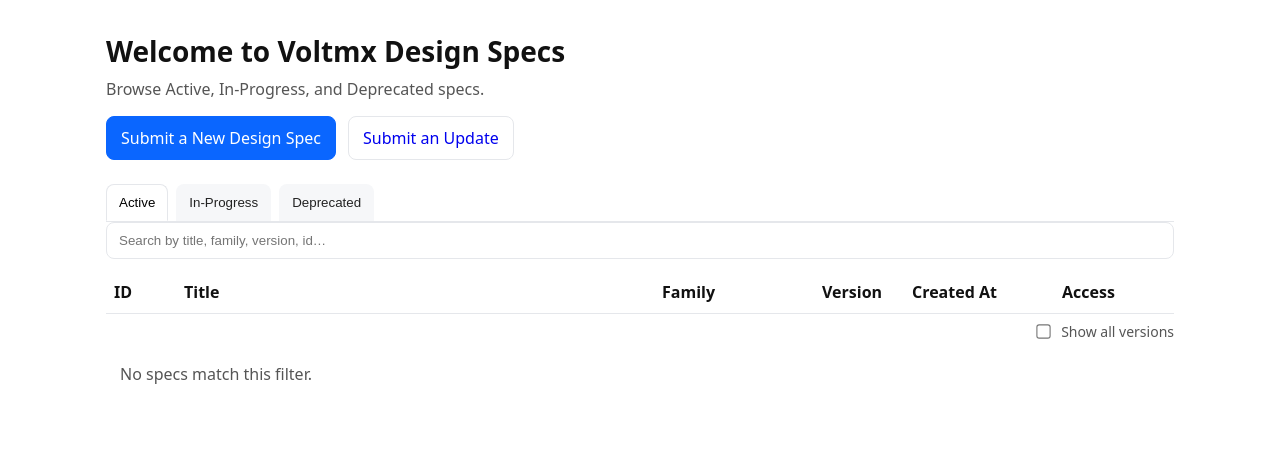
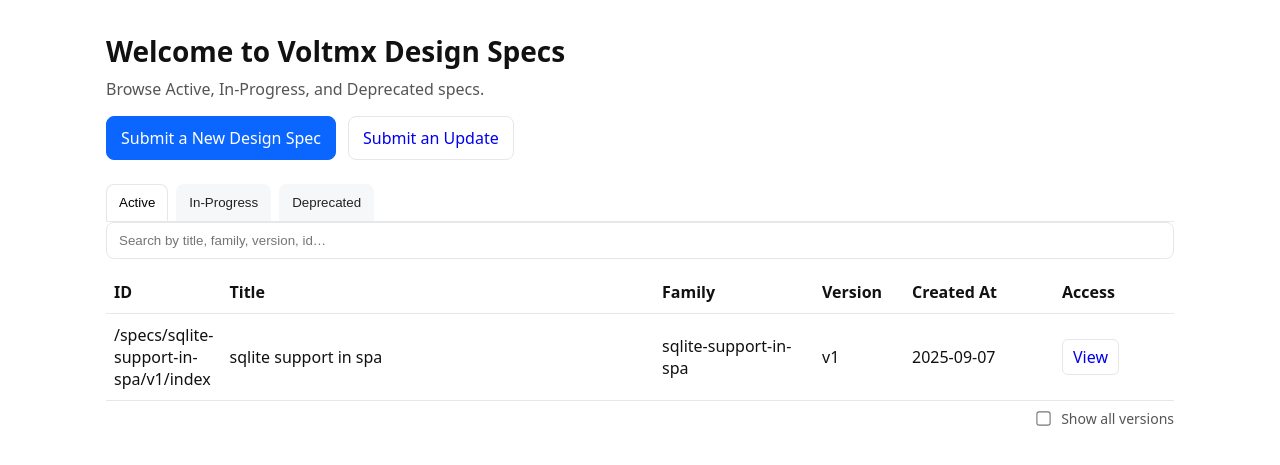
Before and after one commit to pranavwani/design-spec-v3, a Jekyll site: the page built from index.html, in a window 1280 px wide. Shown: the top 465 px of the page. Built offline with Jekyll 4.4.1, drawn with Linux system fonts in a browser that asks for light colours.

Commit message:
chore(spec): update status/updated_at after merge of #21

```diff
--- a/_specs/sqlite-support-in-spa/v1/index.md
+++ b/_specs/sqlite-support-in-spa/v1/index.md
@@ -4,13 +4,15 @@
 family: sqlite-support-in-spa
 version: v1
 title: sqlite support in spa
-status: in-progress
+status: active
 owner: "@pranavwani"
 team: ""
 created_at: 2025-09-07
-updated_at: 2025-09-07
+updated_at: "2025-09-07"
 tags: []
 changelog:
+  - date: "2025-09-07"
+    text: 'Merged PR #21: [Spec] sqlite support in spa (scaffold)'
   - date: 2025-09-07
     text: "Initial scaffold from issue #20"
 nav_title: "Overview"
```
